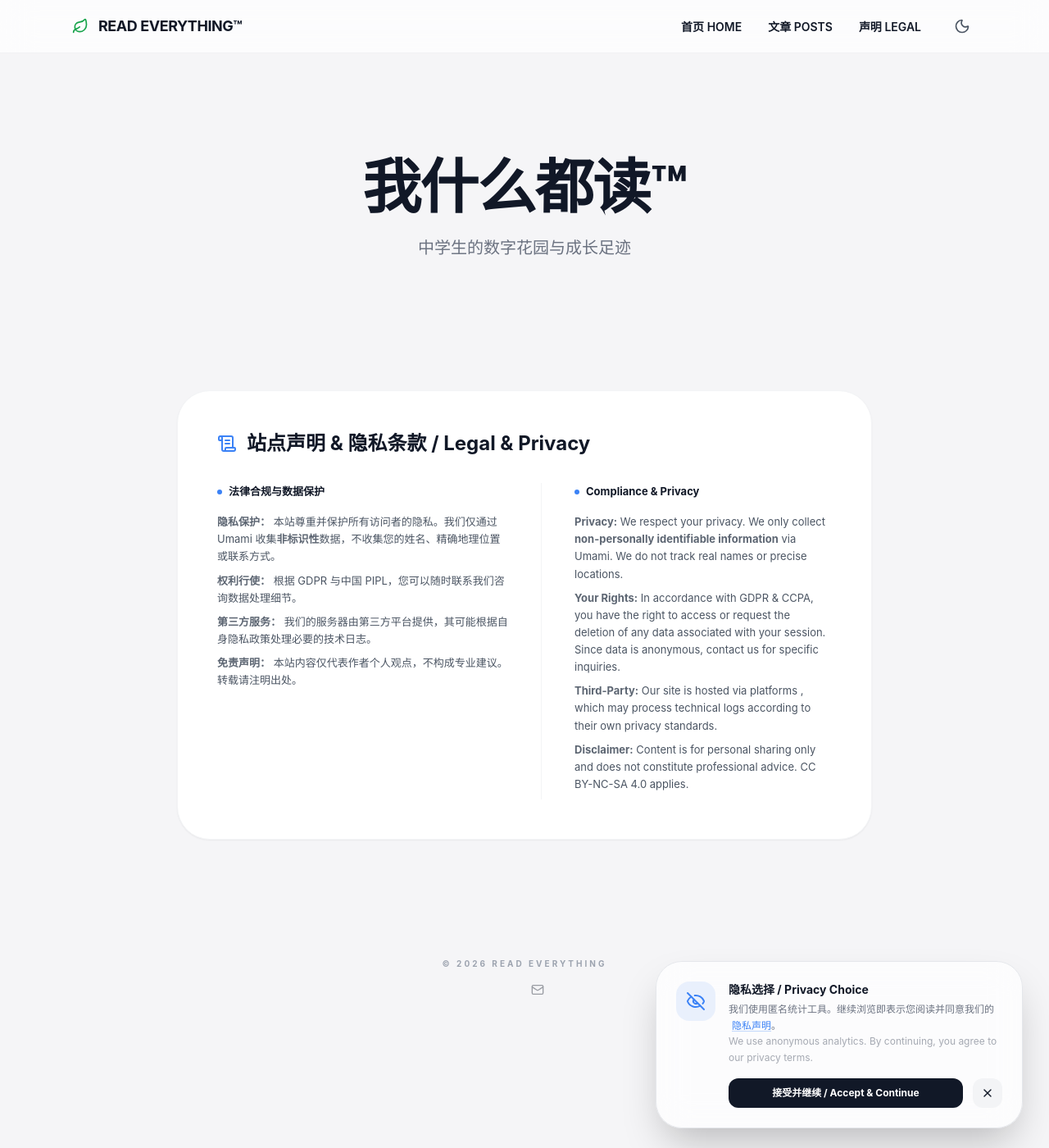
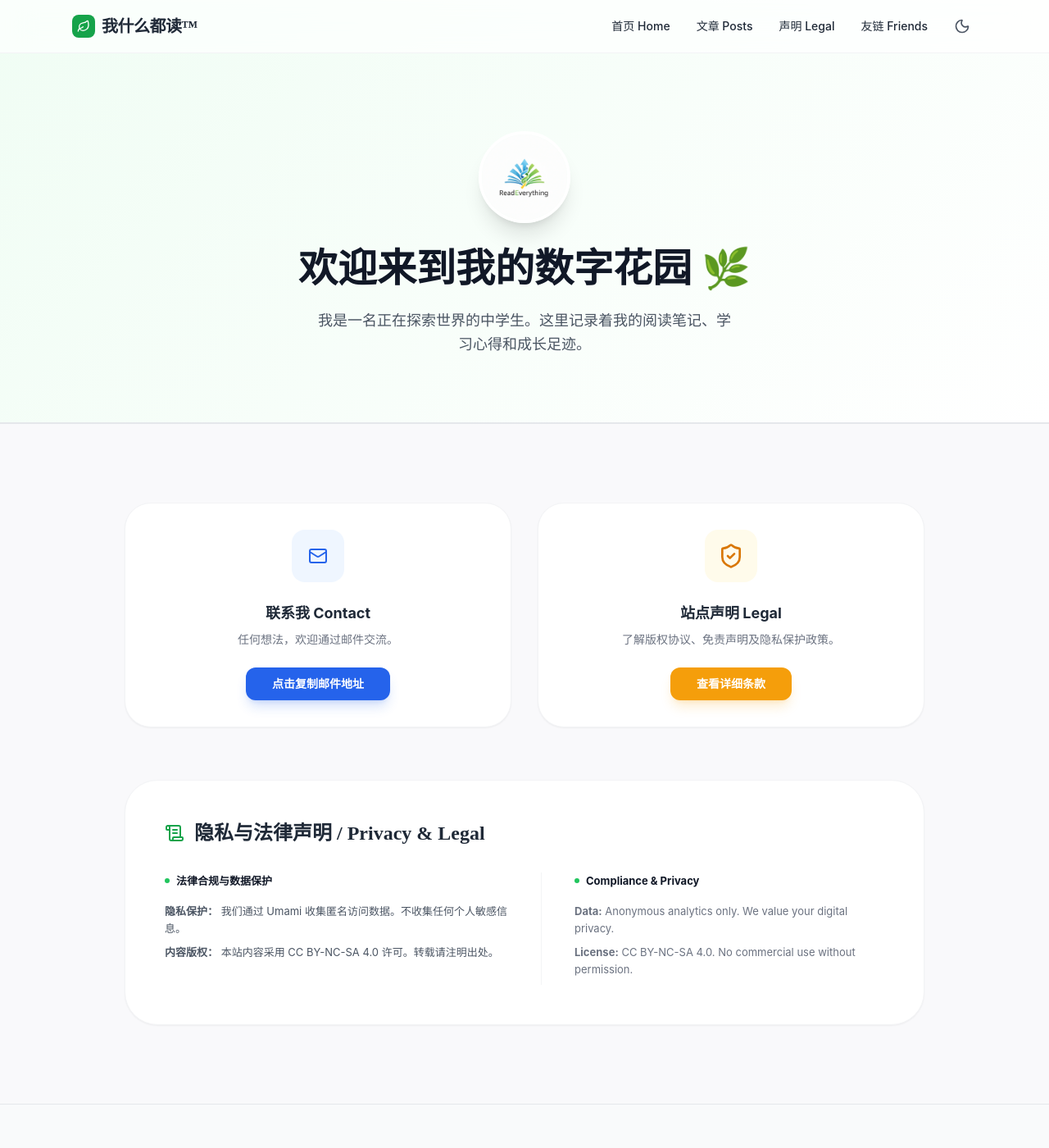
Before and after one commit to whydoIneedaname-cyber/whydoIneedaname-cyber.github.io, a Jekyll site: the page built from index.html, in a window 1280 px wide and 1400 px high. Shown: the whole window at 82% size. Built offline with Jekyll 4.4.1, drawn with Linux system fonts in a browser that asks for light colours; nearby versions of some CDN libraries; some of the changed text lies outside the part shown.

Commit message:
Refactor HTML structure and improve styling
Updated meta tags for keywords and viewport, modified styles for body and navigation, and adjusted header content. Enhanced privacy banner and footer layout.

```diff
--- a/index.html
+++ b/index.html
@@ -6,8 +6,10 @@ layout: null
 <head>
     <meta charset="UTF-8">
     {% seo %}
+
     <meta name="viewport" content="width=device-width, initial-scale=1.0">
-    <meta name="keywords" content="我什么都读, Read Everything, 个人空间, 学习笔记, 中学生博客, ">
+    <meta name="keywords" content="我什么都读, Read Everything, 个人空间, 学习笔记, 阅读心得, 中学生博客, readeverything">
+
     <meta name="robots" content="index, follow">
 
     <script src="https://cdn.tailwindcss.com"></script>
@@ -29,161 +31,223 @@ layout: null
     </script>
 
     <style>
-        @import url('https://fonts.loli.net/css2?family=Noto+Sans+SC:wght@400;500;600;700&display=swap');
+        @import url('https://fonts.loli.net/css2?family=Noto+Serif+SC:wght@700&family=Noto+Sans+SC:wght@400;500;600;700&display=swap');
 
         body {
-            font-family: -apple-system, BlinkMacSystemFont, "SF Pro Display", "SF Pro Text", "Helvetica Neue", "Arial", "Noto Sans SC", sans-serif;
+            font-family: -apple-system, BlinkMacSystemFont, "SF Pro Display", "Noto Sans SC", sans-serif;
             scroll-behavior: smooth;
             -webkit-font-smoothing: antialiased;
+            transition: background-color 0.4s ease, color 0.4s ease;
         }
+
+        .serif { font-family: 'Noto Serif SC', serif; }
 
         .apple-blur {
             backdrop-filter: saturate(180%) blur(20px);
             background-color: rgba(255, 255, 255, 0.72);
         }
         .dark .apple-blur {
-            background-color: rgba(28, 28, 30, 0.72);
+            background-color: rgba(17, 24, 39, 0.72);
+        }
+
+        .hover-lift {
+            transition: all 0.3s cubic-bezier(0.4, 0, 0.2, 1);
+        }
+        .hover-lift:hover {
+            transform: translateY(-8px);
+            box-shadow: 0 20px 25px -5px rgba(0,0,0,0.05);
+        }
+
+        .bg-soft-green {
+            background: linear-gradient(135deg, #f0fdf4 0%, #ffffff 100%);
+        }
+        .dark .bg-soft-green {
+            background: linear-gradient(135deg, #064e3b 0%, #111827 100%);
         }
 
         #privacyBanner {
             transition: all 0.6s cubic-bezier(0.23, 1, 0.32, 1);
-            transform: translateY(100%);
+            transform: translateY(120%);
         }
         #privacyBanner.show {
             transform: translateY(0);
         }
 
+        #mobileMenu.active {
+            opacity: 1;
+            pointer-events: auto;
+            transform: scale(1);
+        }
+
         .legal-text p { margin-bottom: 0.5rem; }
-        .legal-text strong { color: currentColor; opacity: 0.9; }
     </style>
 
     <script src="https://cloud.umami.is/script.js" data-website-id="f291870c-3549-4f53-a1c1-5f740bdae6bd"></script>
 </head>
 
-<body class="bg-appleGray-50 dark:bg-black text-gray-900 dark:text-gray-100">
+<body class="bg-gray-50 dark:bg-gray-950 text-gray-800 dark:text-gray-100 antialiased">
 
     <!-- 导航栏 -->
-    <nav class="fixed w-full apple-blur border-b border-gray-200/50 dark:border-white/10 z-[60]">
+    <nav class="fixed w-full apple-blur border-b border-gray-100 dark:border-white/5 z-[60]">
         <div class="max-w-6xl mx-auto px-6 h-16 flex items-center justify-between">
-            <div class="flex items-center space-x-3">
-                <i data-lucide="leaf" class="w-5 h-5 text-green-600"></i>
-                <span class="text-lg font-bold tracking-tight uppercase">Read Everything™</span>
+            <div class="flex items-center space-x-2">
+                <div class="bg-green-600 p-1.5 rounded-lg text-white">
+                    <i data-lucide="leaf" class="w-4 h-4"></i>
                 </div>
-            <div class="flex items-center space-x-4">
-                <div class="hidden md:flex space-x-8 text-[14px] font-semibold mr-4">
-                    <a href="/" class="hover:opacity-60 transition-opacity">首页 HOME</a>
-                    <a href="#posts" class="hover:opacity-60 transition-opacity">文章 POSTS</a>
-                    <a href="#legal" class="hover:opacity-60 transition-opacity">声明 LEGAL</a>
+                <span class="text-xl font-bold tracking-tight serif">我什么都读™</span>
             </div>
-                <button id="themeToggle" class="p-2 rounded-full hover:bg-black/5 dark:hover:bg-white/10 transition-colors">
+
+            <div class="flex items-center space-x-2">
+                <div class="hidden md:flex space-x-8 text-sm font-medium mr-4">
+                    <a href="/" class="hover:text-green-600 transition-colors">首页 Home</a>
+                    <a href="#posts" class="hover:text-green-600 transition-colors">文章 Posts</a>
+                    <a href="#legal" class="hover:text-green-600 transition-colors">声明 Legal</a>
+                    <a href="/friends/" class="hover:text-green-600 transition-colors">友链 Friends</a>
+                </div>
+
+                <button id="themeToggle" class="p-2 rounded-xl hover:bg-black/5 dark:hover:bg-white/5 transition-colors">
                     <i data-lucide="sun" class="hidden dark:block w-5 h-5 text-yellow-400"></i>
                     <i data-lucide="moon" class="block dark:hidden w-5 h-5 text-gray-600"></i>
+                </button>
+
+                <button id="menuBtn" class="md:hidden p-2 rounded-xl hover:bg-black/5 dark:hover:bg-white/5 transition-colors">
+                    <i data-lucide="menu" class="w-6 h-6"></i>
                 </button>
             </div>
         </div>
     </nav>
 
+    <!-- 手机端菜单 -->
+    <div id="mobileMenu" class="fixed inset-0 bg-white dark:bg-gray-950 z-[100] flex flex-col items-center justify-center space-y-10 opacity-0 pointer-events-none transform scale-95 transition-all duration-300 md:hidden">
+        <button id="closeMenu" class="absolute top-8 right-8 p-3 text-gray-500 hover:text-green-600 transition-colors">
+            <i data-lucide="x" class="w-10 h-10"></i>
+        </button>
+        <nav class="flex flex-col items-center space-y-8">
+            <a href="/" class="mobile-link text-3xl font-bold hover:text-green-600 transition-colors">首页 Home</a>
+            <a href="#posts" class="mobile-link text-3xl font-bold hover:text-green-600 transition-colors">文章 Posts</a>
+            <a href="#legal" class="mobile-link text-3xl font-bold hover:text-green-600 transition-colors">声明 Legal</a>
+            <a href="/friends/" class="mobile-link text-3xl font-bold hover:text-green-600 transition-colors">友链 Friends</a>
+        </nav>
+    </div>
+
     <!-- 头部 -->
-    <header class="pt-48 pb-20 px-6 text-center max-w-4xl mx-auto">
-        <h1 class="text-5xl md:text-7xl font-extrabold tracking-tight mb-6">我什么都读™</h1>
-        <p class="text-xl text-gray-500 dark:text-gray-400 font-medium">中学生的数字花园与成长足迹</p>
+    <header class="bg-soft-green pt-40 pb-20 px-6 text-center border-b dark:border-white/5">
+        <div class="mb-8 relative inline-block">
+            <div class="w-28 h-28 rounded-full border-4 border-white dark:border-gray-800 shadow-xl overflow-hidden mx-auto">
+                <img src="{{ '/avatar.jpg' | relative_url }}" alt="Avatar" class="w-full h-full object-cover" onerror="this.src='https://ui-avatars.com/api/?name=Michael&background=059669&color=fff'">
+            </div>
+        </div>
+        <h1 class="text-4xl md:text-5xl font-bold mb-6 text-gray-900 dark:text-white serif">欢迎来到我的数字花园 🌿</h1>
+        <p class="text-lg text-gray-600 dark:text-gray-400 max-w-lg mx-auto leading-relaxed">我是一名正在探索世界的中学生。这里记录着我的阅读笔记、学习心得和成长足迹。</p>
     </header>
 
-    <!-- 站点声明部分 (包含详细双语隐私政策) -->
-    <section id="legal" class="max-w-4xl mx-auto px-6 py-20">
-        <div class="bg-white dark:bg-[#1c1c1e] rounded-[2.5rem] p-8 md:p-12 border border-gray-100 dark:border-white/5 shadow-sm">
-            <div class="flex items-center gap-3 mb-8">
-                <i data-lucide="scrollText" class="w-6 h-6 text-blue-500"></i>
-                <h2 class="text-2xl font-bold">站点声明 & 隐私条款 / Legal & Privacy</h2>
+    <!-- 声明与联系 -->
+    <section id="legal" class="py-24 border-t dark:border-white/5 bg-gray-50/50 dark:bg-gray-900/50">
+        <div class="max-w-5xl mx-auto px-6">
+            <div class="grid md:grid-cols-2 gap-8 mb-16">
+                <!-- 联系卡片 (Base64 保护) -->
+                <div class="bg-white dark:bg-gray-900 p-8 rounded-[2rem] border border-gray-100 dark:border-white/5 shadow-sm flex flex-col items-center text-center hover-lift">
+                    <button id="copyEmailBtn" class="w-16 h-16 bg-blue-50 dark:bg-blue-900/30 text-blue-600 rounded-2xl flex items-center justify-center mb-6 hover:scale-110 active:scale-95 transition-all">
+                        <i data-lucide="mail"></i>
+                    </button>
+                    <h3 class="font-bold text-lg mb-2">联系我 Contact</h3>
+                    <p class="text-sm text-gray-500 dark:text-gray-400 mb-6">任何想法，欢迎通过邮件交流。</p>
+                    <button id="emailAction" class="px-8 py-2.5 bg-blue-600 hover:bg-blue-700 text-white text-sm font-bold rounded-xl transition-all shadow-lg shadow-blue-600/20 flex items-center gap-2">
+                        <span id="btnText">点击复制邮件地址</span>
+                    </button>
                 </div>
 
+                <div class="bg-white dark:bg-gray-900 p-8 rounded-[2rem] border border-gray-100 dark:border-white/5 shadow-sm flex flex-col items-center text-center hover-lift">
+                    <div class="w-16 h-16 bg-amber-50 dark:bg-amber-900/30 text-amber-600 rounded-2xl flex items-center justify-center mb-6">
+                        <i data-lucide="shield-check" class="w-8 h-8"></i>
+                    </div>
+                    <h3 class="font-bold text-lg mb-2">站点声明 Legal</h3>
+                    <p class="text-sm text-gray-500 dark:text-gray-400 mb-6">了解版权协议、免责声明及隐私保护政策。</p>
+                    <a href="#detailed-legal" class="px-8 py-2.5 bg-amber-500 hover:bg-amber-600 text-white text-sm font-bold rounded-xl transition-all shadow-lg shadow-amber-500/20">
+                        查看详细条款
+                    </a>
+                </div>
+            </div>
+
+            <!-- 详细声明 -->
+            <div id="detailed-legal" class="bg-white dark:bg-gray-900 rounded-[2.5rem] p-8 md:p-12 border border-gray-100 dark:border-white/5 shadow-sm">
+                <div class="flex items-center gap-3 mb-8">
+                    <i data-lucide="scrollText" class="w-6 h-6 text-green-600"></i>
+                    <h2 class="text-2xl font-bold serif">隐私与法律声明 / Privacy & Legal</h2>
+                </div>
                 <div class="grid md:grid-cols-2 gap-10 text-[13px] leading-relaxed text-gray-600 dark:text-gray-400 legal-text">
-                <!-- 中文声明 -->
                     <div>
                         <h3 class="text-gray-900 dark:text-white font-bold mb-4 flex items-center gap-2">
-                        <span class="w-1.5 h-1.5 bg-blue-500 rounded-full"></span> 法律合规与数据保护
+                            <span class="w-1.5 h-1.5 bg-green-500 rounded-full"></span> 法律合规与数据保护
                         </h3>
-                    <p><strong>隐私保护：</strong> 本站尊重并保护所有访问者的隐私。我们仅通过 Umami 收集<strong>非标识性</strong>数据，不收集您的姓名、精确地理位置或联系方式。</p>
-                    <p><strong>权利行使：</strong> 根据 GDPR 与中国 PIPL，您可以随时联系我们咨询数据处理细节。</p>
-                    <p><strong>第三方服务：</strong> 我们的服务器由第三方平台提供，其可能根据自身隐私政策处理必要的技术日志。</p>
-                    <p><strong>免责声明：</strong> 本站内容仅代表作者个人观点，不构成专业建议。转载请注明出处。</p>
+                        <p><strong>隐私保护：</strong> 我们通过 Umami 收集匿名访问数据。不收集任何个人敏感信息。</p>
+                        <p><strong>内容版权：</strong> 本站内容采用 CC BY-NC-SA 4.0 许可。转载请注明出处。</p>
                     </div>
-
-                <!-- English Declaration -->
-                <div class="border-t md:border-t-0 md:border-l border-gray-100 dark:border-white/5 pt-8 md:pt-0 md:pl-10">
+                    <div class="border-t md:border-t-0 md:border-l border-gray-100 dark:border-white/5 pt-8 md:pt-0 md:pl-10 text-gray-500">
                         <h3 class="text-gray-900 dark:text-white font-bold mb-4 flex items-center gap-2">
-                        <span class="w-1.5 h-1.5 bg-blue-500 rounded-full"></span> Compliance & Privacy
+                            <span class="w-1.5 h-1.5 bg-green-500 rounded-full"></span> Compliance & Privacy
                         </h3>
-                    <p><strong>Privacy:</strong> We respect your privacy. We only collect <strong>non-personally identifiable information</strong> via Umami. We do not track real names or precise locations.</p>
-                    <p><strong>Your Rights:</strong> In accordance with GDPR & CCPA, you have the right to access or request the deletion of any data associated with your session. Since data is anonymous, contact us for specific inquiries.</p>
-                    <p><strong>Third-Party:</strong> Our site is hosted via platforms , which may process technical logs according to their own privacy standards.</p>
-                    <p><strong>Disclaimer:</strong> Content is for personal sharing only and does not constitute professional advice. CC BY-NC-SA 4.0 applies.</p>
+                        <p><strong>Data:</strong> Anonymous analytics only. We value your digital privacy.</p>
+                        <p><strong>License:</strong> CC BY-NC-SA 4.0. No commercial use without permission.</p>
+                    </div>
                 </div>
             </div>
         </div>
     </section>
 
-    <!-- 隐私提示横幅 -->
-    <div id="privacyBanner" class="fixed bottom-6 left-6 right-6 md:left-auto md:right-8 md:max-w-md apple-blur border border-gray-200 dark:border-white/10 shadow-2xl rounded-[2rem] p-6 z-[100]">
-        <div class="flex items-start gap-4">
-            <div class="p-3 bg-blue-500/10 rounded-2xl shrink-0">
-                <i data-lucide="eye-off" class="w-6 h-6 text-blue-500"></i>
-            </div>
-            <div>
-                <h4 class="font-bold text-sm mb-1">隐私选择 / Privacy Choice</h4>
-                <p class="text-[12px] text-gray-500 leading-relaxed mb-4">
-                    我们使用匿名统计工具。继续浏览即表示您阅读并同意我们的<a href="#legal" class="text-blue-500 underline decoration-blue-500/30 underline-offset-2 ml-1">隐私声明</a>。
-                    <br><span class="opacity-60">We use anonymous analytics. By continuing, you agree to our privacy terms.</span>
+    <!-- 页脚 -->
+    <footer class="py-16 text-center border-t dark:border-white/5">
+        <p class="text-[10px] text-gray-400 tracking-[0.3em] font-bold uppercase mb-4">
+            © {{ "now" | date: "%Y" }} 我什么都读™ · READ EVERYTHING
         </p>
-                <div class="flex gap-3">
-                    <button id="acceptPrivacy" class="flex-1 py-2.5 bg-gray-900 dark:bg-white text-white dark:text-black text-xs font-bold rounded-xl hover:opacity-90 transition-opacity">
-                        接受并继续 / Accept & Continue
-                    </button>
-                    <button id="closePrivacy" class="p-2.5 bg-gray-100 dark:bg-white/5 rounded-xl transition-colors">
-                        <i data-lucide="x" class="w-4 h-4"></i>
-                    </button>
-                </div>
-            </div>
-        </div>
-    </div>
-
-    <footer class="py-16 text-center">
-        <p class="text-[10px] text-gray-400 tracking-[0.3em] font-bold uppercase mb-4">© 2026 READ EVERYTHING</p>
-        <div class="flex justify-center space-x-4 opacity-40">
-            <i data-lucide="github" class="w-4 h-4"></i>
-            <i data-lucide="mail" class="w-4 h-4"></i>
-        </div>
     </footer>
 
     <script>
         lucide.createIcons();
 
-        // 隐私 Banner 逻辑
-        const privacyBanner = document.getElementById('privacyBanner');
-        const acceptBtn = document.getElementById('acceptPrivacy');
-        const closeBtn = document.getElementById('closePrivacy');
+        /**
+         * 邮箱 Base64 解码与复制逻辑
+         * bWljaGFlbHpoYW5nam1Ab3V0bG9vay5jb20= 是 michaelzhangjm@outlook.com 的 Base64
+         */
+        const handleEmail = () => {
+            const encoded = "bWljaGFlbHpoYW5nam1Ab3V0bG9vay5jb20=";
+            const decoded = atob(encoded);
 
-        window.onload = () => {
-            if (!localStorage.getItem('privacyAccepted_v2')) {
-                setTimeout(() => privacyBanner.classList.add('show'), 1200);
+            const temp = document.createElement("input");
+            temp.value = decoded;
+            document.body.appendChild(temp);
+            temp.select();
+
+            try {
+                document.execCommand('copy');
+                const btnText = document.getElementById('btnText');
+                const originalText = btnText.innerText;
+                btnText.innerText = "已成功复制到剪贴板！";
+                setTimeout(() => { btnText.innerText = originalText; }, 2000);
+            } catch (err) {
+                console.error('无法复制', err);
             }
+            document.body.removeChild(temp);
         };
 
-        const hideBanner = () => {
-            privacyBanner.classList.remove('show');
-            localStorage.setItem('privacyAccepted_v2', 'true');
-        };
+        document.getElementById('emailAction').onclick = handleEmail;
+        document.getElementById('copyEmailBtn').onclick = handleEmail;
 
-        acceptBtn.onclick = hideBanner;
-        closeBtn.onclick = hideBanner;
-
-        // 主题切换
+        // 基础 UI 逻辑 (主题、菜单)
         const themeToggle = document.getElementById('themeToggle');
-        if (localStorage.getItem('theme') === 'dark') document.documentElement.classList.add('dark');
+        if (localStorage.getItem('theme') === 'dark' || (!localStorage.getItem('theme') && window.matchMedia('(prefers-color-scheme: dark)').matches)) {
+            document.documentElement.classList.add('dark');
+        }
         themeToggle.onclick = () => {
             document.documentElement.classList.toggle('dark');
             localStorage.setItem('theme', document.documentElement.classList.contains('dark') ? 'dark' : 'light');
         };
+
+        const menuBtn = document.getElementById('menuBtn');
+        const closeMenu = document.getElementById('closeMenu');
+        const mobileMenu = document.getElementById('mobileMenu');
+        menuBtn.onclick = () => { mobileMenu.classList.add('active'); document.body.style.overflow = 'hidden'; };
+        closeMenu.onclick = () => { mobileMenu.classList.remove('active'); document.body.style.overflow = ''; };
     </script>
 </body>
 </html>
```
Lines whose indentation alone changed are shown as unchanged.
